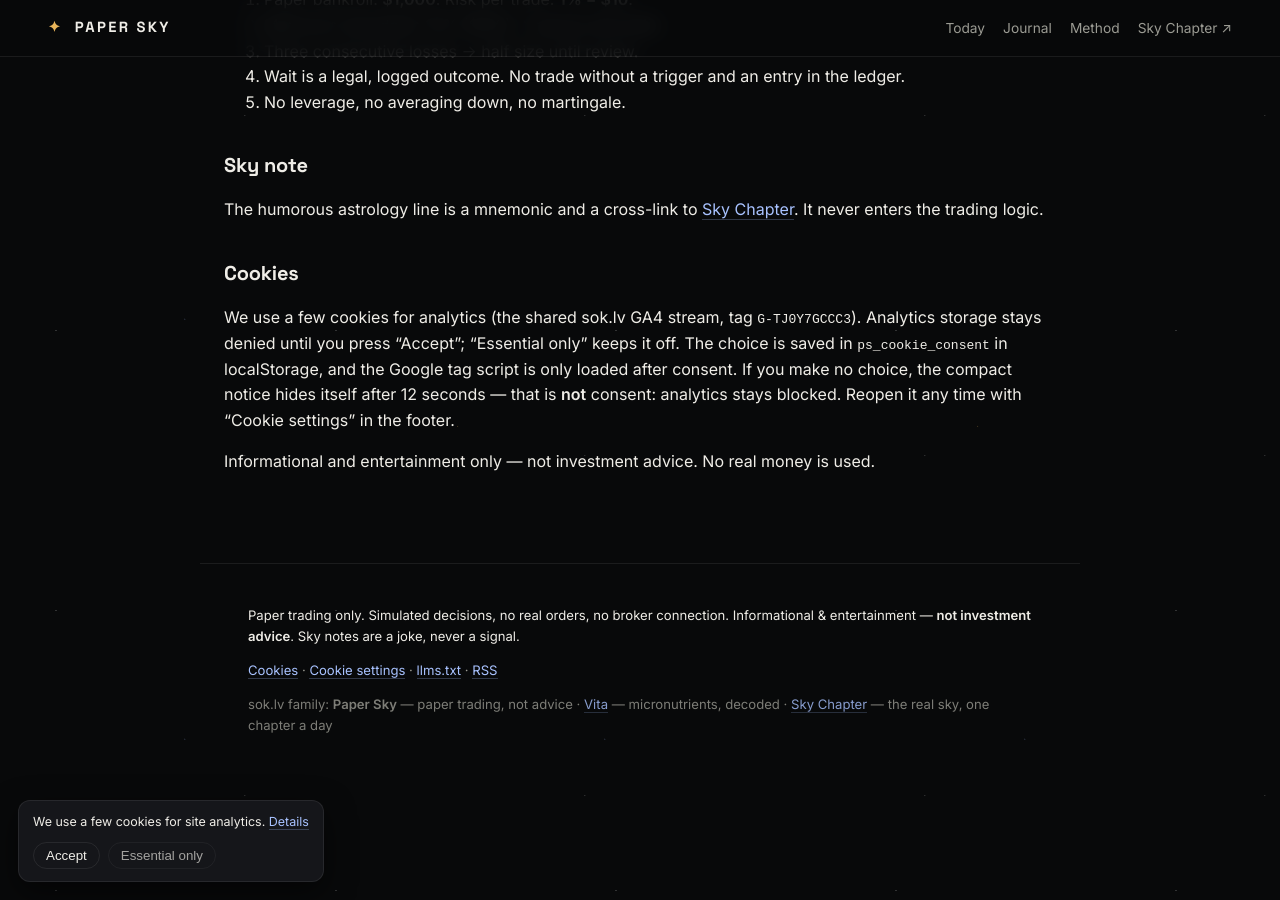
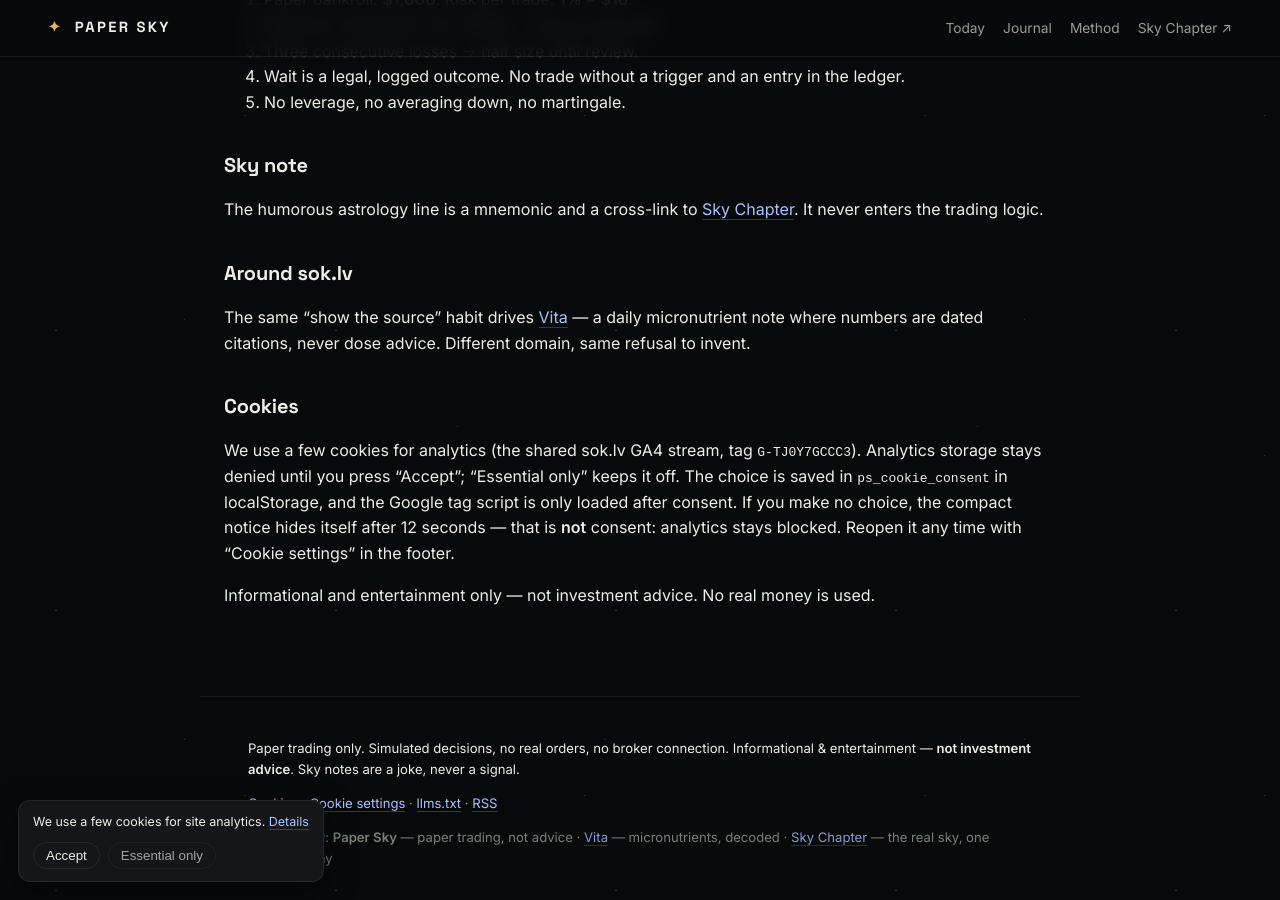
Before and after one commit to paper-sky/paper-sky.github.io, a Jekyll site: the page built from methodology.md, in a window 1280 px wide and 900 px high, scrolled down 577 px. Built offline with Jekyll 4.4.1, drawn with Linux system fonts in a browser that asks for light colours.

Commit message:
Publish site via hermes publish_pages.py

```diff
--- a/methodology.md
+++ b/methodology.md
@@ -28,6 +28,9 @@ description: Data sources, paper rules, risk limits and cookies for Paper Sky.
 <h2>Sky note</h2>
 <p>The humorous astrology line is a mnemonic and a cross-link to <a href="https://skychapter.sok.lv/" rel="noopener">Sky Chapter</a>. It never enters the trading logic.</p>
 
+<h2>Around sok.lv</h2>
+<p>The same “show the source” habit drives <a href="https://vita.sok.lv/" rel="noopener">Vita</a> — a daily micronutrient note where numbers are dated citations, never dose advice. Different domain, same refusal to invent.</p>
+
 <h2 id="cookies">Cookies</h2>
 <p>We use a few cookies for analytics (the shared sok.lv GA4 stream, tag <code>G‑TJ0Y7GCCC3</code>). Analytics storage stays denied until you press “Accept”; “Essential only” keeps it off. The choice is saved in <code>ps_cookie_consent</code> in localStorage, and the Google tag script is only loaded after consent. If you make no choice, the compact notice hides itself after 12 seconds — that is <strong>not</strong> consent: analytics stays blocked. Reopen it any time with “Cookie settings” in the footer.</p>
 
```
